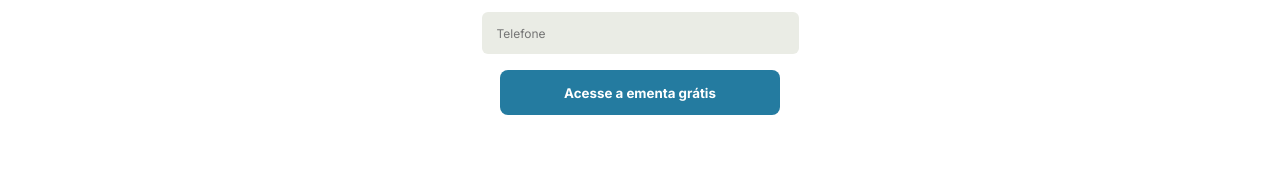
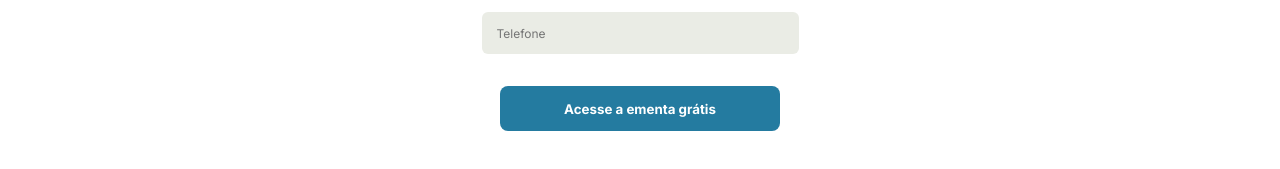
Before and after one commit to pietrocogo/lp-dnc-clone, a plain HTML site: page index.html in a window 1280 px wide. Shown: the part 1570-1739 px from the top of the page. Drawn offline with Linux system fonts and the light colour scheme; a web font is replaced by a local one.

Commit message:
Update style.css

```diff
--- a/style.css
+++ b/style.css
@@ -164,6 +164,7 @@ button{
     width: 280px;
     height: 45px;
     font-weight: bold;
+    margin: 16px
 }
 
 button:hover{
```
